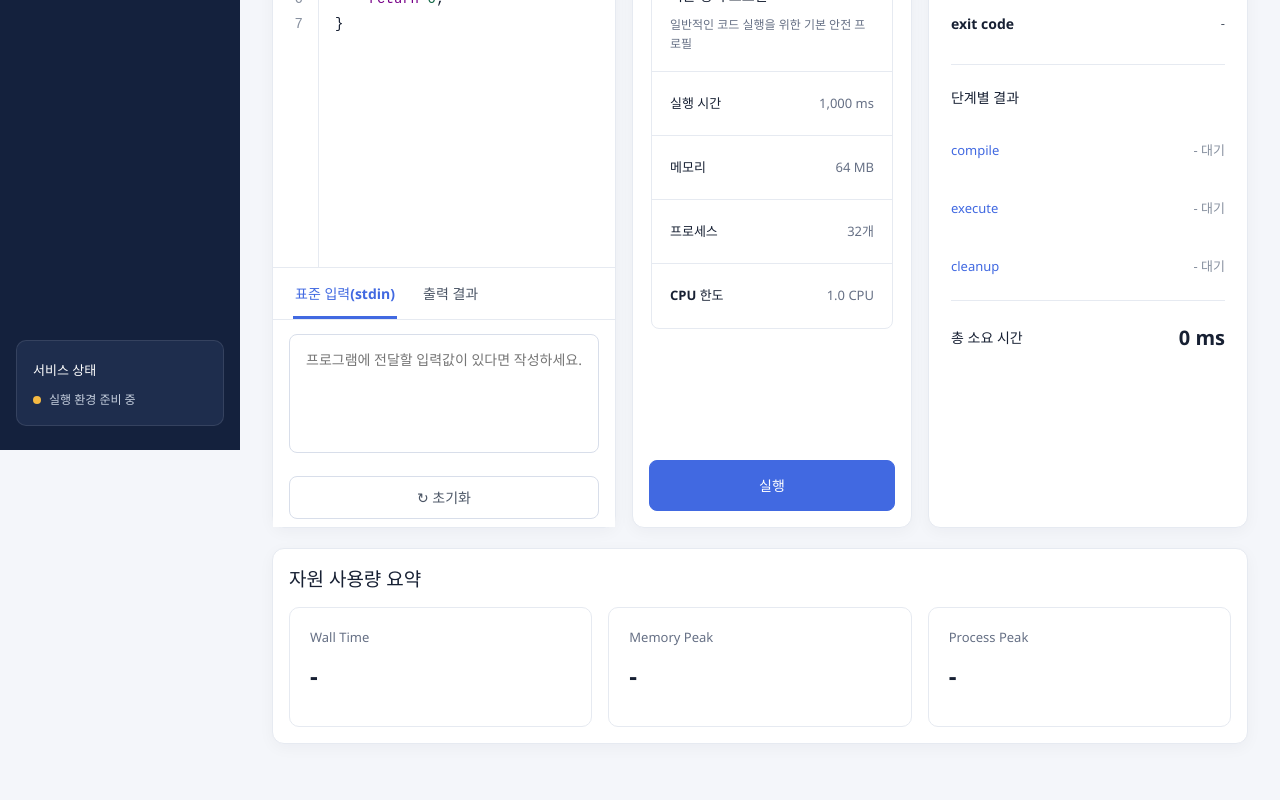
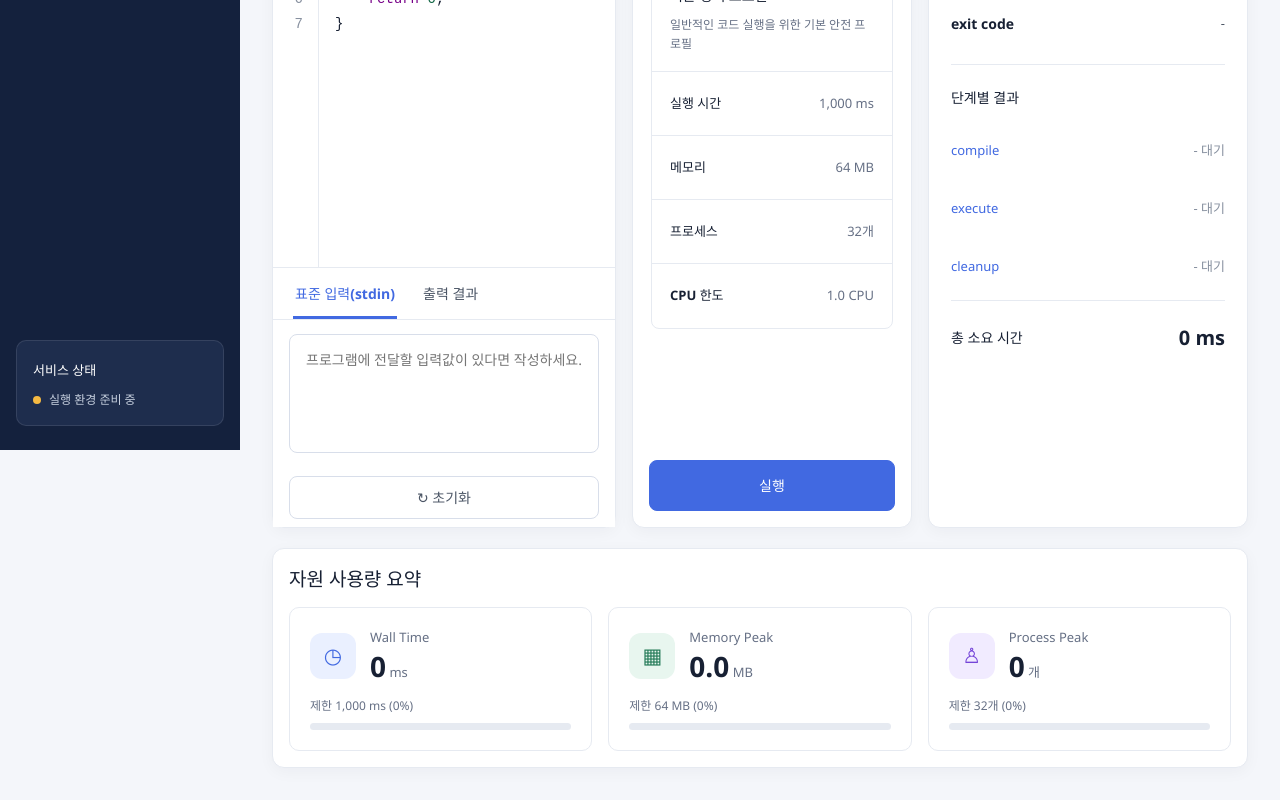
Before and after one commit to becky5432/CodeGuard_WHS4, a React app in the folder frontend/: page / in a window 1280 px wide. Shown: the part 350-1150 px from the top of the page. Before the commit the page ends 1126 px from the top, so only its background shows below. Built offline with nearby package versions, Linux system fonts and the light colour scheme; no server answers; the HTML template or start-up script is replaced by a standard one.

Commit message:
feat: 자원 사용량 요약 UI 구현

```diff
--- a/frontend/src/App.css
+++ b/frontend/src/App.css
@@ -429,33 +429,131 @@ button {
   margin-bottom: 14px;
 }
 
-.resource-placeholder {
+/* 자원 사용량 요약 */
+
+.resource-card-grid {
   display: grid;
   grid-template-columns: repeat(3, minmax(0, 1fr));
   gap: 16px;
 }
 
-.resource-placeholder article {
-  min-height: 120px;
+.resource-usage-card {
+  min-width: 0;
   padding: 20px;
   border: 1px solid var(--gray-200);
   border-radius: 10px;
   background-color: var(--white);
 }
 
-.resource-placeholder span,
-.resource-placeholder strong {
-  display: block;
+.resource-card-main {
+  display: flex;
+  align-items: center;
+  gap: 14px;
 }
 
-.resource-placeholder span {
-  margin-bottom: 10px;
+.resource-card-icon {
+  display: grid;
+  flex: 0 0 46px;
+  width: 46px;
+  height: 46px;
+  place-items: center;
+  border-radius: 12px;
+  font-size: 21px;
+}
+
+.resource-wall-time .resource-card-icon {
+  color: var(--blue-600);
+  background-color: var(--blue-100);
+}
+
+.resource-memory .resource-card-icon {
+  color: var(--green-700);
+  background-color: var(--green-100);
+}
+
+.resource-process .resource-card-icon {
+  color: #7545d8;
+  background-color: #f1ebff;
+}
+
+.resource-card-value {
+  min-width: 0;
+}
+
+.resource-card-value > span {
+  display: block;
   color: var(--gray-600);
   font-size: 13px;
 }
 
-.resource-placeholder strong {
-  font-size: 24px;
+.resource-card-value strong {
+  display: block;
+  margin-top: 2px;
+  font-size: 28px;
+  line-height: 1.2;
+}
+
+.resource-card-value small {
+  color: var(--gray-600);
+  font-size: 13px;
+  font-weight: 400;
+}
+
+.resource-limit-badge {
+  margin-left: auto;
+  padding: 6px 10px;
+  border-radius: 6px;
+  color: #c9392f;
+  background-color: #ffdcd8;
+  font-size: 11px;
+  font-weight: 700;
+  white-space: nowrap;
+}
+
+.resource-usage-card > p {
+  margin: 14px 0 8px;
+  color: var(--gray-600);
+  font-size: 12px;
+}
+
+.resource-progress {
+  height: 7px;
+  overflow: hidden;
+  border-radius: 999px;
+  background-color: var(--gray-200);
+}
+
+.resource-progress span {
+  display: block;
+  height: 100%;
+  border-radius: inherit;
+  transition: width 0.25s ease;
+}
+
+.resource-wall-time .resource-progress span {
+  background-color: var(--blue-600);
+}
+
+.resource-memory .resource-progress span {
+  background-color: #54ad5f;
+}
+
+.resource-process .resource-progress span {
+  background-color: #7545d8;
+}
+
+.resource-limit-exceeded {
+  border-color: #efaaa4;
+  background-color: #fff7f6;
+}
+
+.resource-limit-exceeded .resource-card-icon {
+  color: #d83b31;
+  background-color: #ffe3df;
+}
+
+.resource-limit-exceeded .resource-progress span {
+  background-color: #e04435;
 }
 
 /* 메인 화면 반응형 배치 */
@@ -480,14 +578,14 @@ button {
     grid-column: auto;
   }
 
+  .resource-card-grid {
+    grid-template-columns: 1fr;
+  }
+
   .editor-section,
   .settings-section,
   .result-section {
     min-height: auto;
-  }
-
-  .resource-placeholder {
-    grid-template-columns: 1fr;
   }
 }
 
--- a/frontend/src/pages/MainPage.jsx
+++ b/frontend/src/pages/MainPage.jsx
@@ -52,6 +52,13 @@ const POLICY_PROFILE_PREVIEW = {
 
 const POLLING_INTERVAL_MS = 1000;
 const wait = (delay) => new Promise((resolve) => setTimeout(resolve, delay));
+function calculateUsagePercentage(value, limit) {
+  if (!value || !limit) {
+    return 0;
+  }
+
+  return Math.min(Math.round((value / limit) * 100), 100);
+}
 
 function getExecutionErrorMessage(error, phase) {
   const action = phase === "polling" ? "실행 상태 및 결과 조회" : "실행 요청";
@@ -118,7 +125,30 @@ function MainPage() {
 
   const executionExitCode = executionResult?.exit_code ?? "-";
 
-  const totalExecutionTime = executionResult?.resource_usage?.wall_time_ms ?? 0;
+  const resourceUsage = executionResult?.resource_usage;
+
+  const wallTimeMs = resourceUsage?.wall_time_ms ?? 0;
+
+  const memoryPeakMb = resourceUsage?.memory_peak_bytes
+    ? resourceUsage.memory_peak_bytes / 1024 / 1024
+    : 0;
+
+  const processPeak = resourceUsage?.process_peak ?? 0;
+
+  const wallTimePercentage = calculateUsagePercentage(
+    wallTimeMs,
+    selectedPolicy.timeoutMs,
+  );
+
+  const memoryPercentage = calculateUsagePercentage(
+    memoryPeakMb,
+    selectedPolicy.memoryLimitMb,
+  );
+
+  const processPercentage = calculateUsagePercentage(
+    processPeak,
+    selectedPolicy.processLimit,
+  );
 
   const pollExecution = async (currentJobId) => {
     while (true) {
@@ -517,7 +547,7 @@ function MainPage() {
 
             <div className="execution-total-time">
               <strong>총 소요 시간</strong>
-              <span>{totalExecutionTime.toLocaleString()} ms</span>
+              <span>{wallTimeMs.toLocaleString()} ms</span>{" "}
             </div>
           </div>
         </section>
@@ -528,20 +558,118 @@ function MainPage() {
           <h2>자원 사용량 요약</h2>
         </div>
 
-        <div className="resource-placeholder">
-          <article>
-            <span>Wall Time</span>
-            <strong>-</strong>
+        <div className="resource-card-grid">
+          <article className="resource-usage-card resource-wall-time">
+            <div className="resource-card-main">
+              <span className="resource-card-icon" aria-hidden="true">
+                ◷
+              </span>
+
+              <div className="resource-card-value">
+                <span>Wall Time</span>
+
+                <strong>
+                  {wallTimeMs.toLocaleString()}
+                  <small> ms</small>
+                </strong>
+              </div>
+
+              {wallTimePercentage >= 100 && (
+                <span className="resource-limit-badge">제한 초과</span>
+              )}
+            </div>
+
+            <p>
+              제한 {selectedPolicy.timeoutMs.toLocaleString()} ms (
+              {wallTimePercentage}%)
+            </p>
+
+            <div
+              className="resource-progress"
+              role="progressbar"
+              aria-label="실행 시간 사용률"
+              aria-valuemin="0"
+              aria-valuemax="100"
+              aria-valuenow={wallTimePercentage}
+            >
+              <span style={{ width: `${wallTimePercentage}%` }} />
+            </div>
           </article>
 
-          <article>
-            <span>Memory Peak</span>
-            <strong>-</strong>
+          <article
+            className={`resource-usage-card resource-memory${
+              memoryPercentage >= 100 ? " resource-limit-exceeded" : ""
+            }`}
+          >
+            <div className="resource-card-main">
+              <span className="resource-card-icon" aria-hidden="true">
+                ▦
+              </span>
+
+              <div className="resource-card-value">
+                <span>Memory Peak</span>
+
+                <strong>
+                  {memoryPeakMb.toFixed(1)}
+                  <small> MB</small>
+                </strong>
+              </div>
+
+              {memoryPercentage >= 100 && (
+                <span className="resource-limit-badge">제한 초과</span>
+              )}
+            </div>
+
+            <p>
+              제한 {selectedPolicy.memoryLimitMb} MB ({memoryPercentage}%)
+            </p>
+
+            <div
+              className="resource-progress"
+              role="progressbar"
+              aria-label="메모리 사용률"
+              aria-valuemin="0"
+              aria-valuemax="100"
+              aria-valuenow={memoryPercentage}
+            >
+              <span style={{ width: `${memoryPercentage}%` }} />
+            </div>
           </article>
 
-          <article>
-            <span>Process Peak</span>
-            <strong>-</strong>
+          <article className="resource-usage-card resource-process">
+            <div className="resource-card-main">
+              <span className="resource-card-icon" aria-hidden="true">
+                ♙
+              </span>
+
+              <div className="resource-card-value">
+                <span>Process Peak</span>
+
+                <strong>
+                  {processPeak.toLocaleString()}
+                  <small> 개</small>
+                </strong>
+              </div>
+
+              {processPercentage >= 100 && (
+                <span className="resource-limit-badge">제한 초과</span>
+              )}
+            </div>
+
+            <p>
+              제한 {selectedPolicy.processLimit}개 ({processPercentage}%)
+            </p>
+
+            <div
+              className="resource-progress"
+              role="progressbar"
+              aria-label="프로세스 사용률"
+              aria-valuemin="0"
+              aria-valuemax="100"
+              aria-valuenow={processPercentage}
+            >
+              <span style={{ width: `${processPercentage}%` }} />
+            </div>
           </article>
         </div>
       </section>
```
